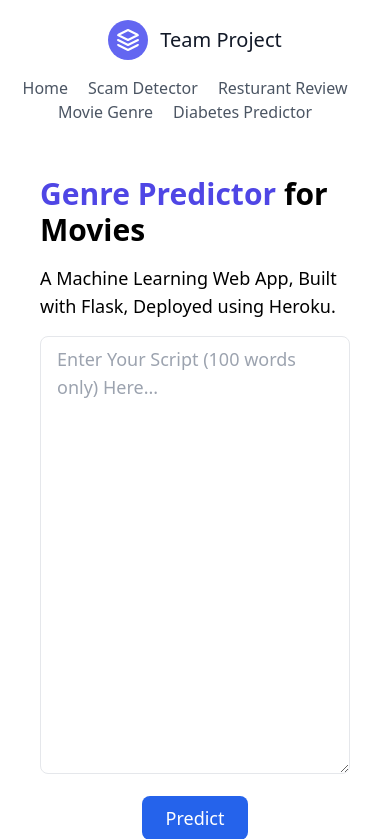
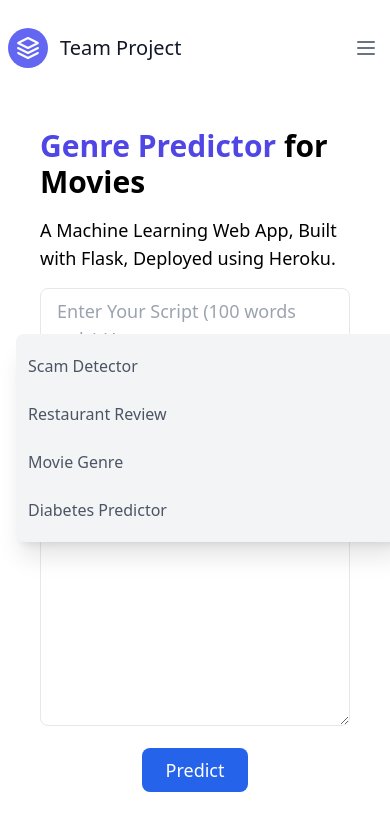
Before and after one commit to AbhyArya/minor-project, a Flask app: page /movie in a window 390 px wide. Shown: the top 839 px of the page. Run offline with Flask 3, Linux system fonts and the light colour scheme; parts of the project's set-up code (start-up, migrations or seed data) failed here and were passed over; some libraries are stand-ins or nearby versions.

```diff
--- a/templates/base.html
+++ b/templates/base.html
@@ -15,15 +15,20 @@
       crossorigin="anonymous"
     ></script>
     <script src="https://cdn.tailwindcss.com"></script>
+    <script>
+      // JavaScript to toggle the navbar on small screens
+      function toggleMenu() {
+        const menu = document.getElementById("nav-menu");
+        menu.classList.toggle("hidden");
+      }
+    </script>
   </head>
   <body>
     <header class="text-gray-600 body-font">
-      <div
-        class="container mx-auto flex flex-wrap p-5 flex-col md:flex-row items-center"
-      >
+      <div class="container mx-auto flex py-5 md:flex-row items-center gap-2">
         <a
           href="/"
-          class="flex title-font font-medium items-center text-gray-900 mb-4 md:mb-0"
+          class="flex title-font font-medium items-center justify-center text-gray-900 p-2"
         >
           <svg
             xmlns="http://www.w3.org/2000/svg"
@@ -41,14 +46,30 @@
           </svg>
           <span class="ml-3 text-xl">Team Project</span>
         </a>
+
+        <!-- Hamburger Icon for Mobile -->
+        <button
+          class="inline-flex p-3 rounded-lg md:hidden text-gray-500 ml-auto hover:text-gray-900"
+          onClick="toggleMenu()"
+        >
+          <svg
+            fill="none"
+            stroke="currentColor"
+            stroke-linecap="round"
+            stroke-linejoin="round"
+            stroke-width="2"
+            class="w-6 h-6"
+            viewBox="0 0 24 24"
+          >
+            <path d="M4 6h16M4 12h16M4 18h16"></path>
+          </svg>
+        </button>
+
+        <!-- Navbar Links (Hidden on mobile) -->
         <nav
-          class="md:ml-auto flex flex-wrap items-center text-base justify-center"
+          id="nav-menu-large"
+          class="hidden md:flex md:ml-auto flex-wrap items-center text-base justify-center"
         >
-          <a
-            class="mr-5 hover:text-gray-900 hover:underline hover:font-semibold"
-            href="/"
-            >Home</a
-          >
           <a
             class="mr-5 hover:text-gray-900 hover:underline hover:font-semibold"
             href="/spam"
@@ -57,7 +78,7 @@
           <a
             class="mr-5 hover:text-gray-900 hover:underline hover:font-semibold"
             href="/rest"
-            >Resturant Review</a
+            >Restaurant Review</a
           >
           <a
             class="mr-5 hover:text-gray-900 hover:underline hover:font-semibold"
@@ -71,6 +92,18 @@
           >
         </nav>
       </div>
+
+      <nav
+        id="nav-menu"
+        class="md:hidden flex w-full flex-col m-4 items-center text-base justify-center fixed top-1/2 left-1/2 transform -translate-x-1/2 -translate-y-1/2 transition-all duration-300 items-start gap-2 shadow-xl bg-gray-100 p-3 rounded-lg"
+      >
+        <a class="w-full text-start py-2" href="/spam">Scam Detector</a>
+        <a class="w-full text-start py-2" href="/rest">Restaurant Review</a>
+        <a class="w-full text-start py-2" href="/movie">Movie Genre</a>
+        <a class="w-full text-start py-2" href="/diabetes"
+          >Diabetes Predictor</a
+        >
+      </nav>
     </header>
 
     <main class="flex flex-col justify-center items-center">
```
